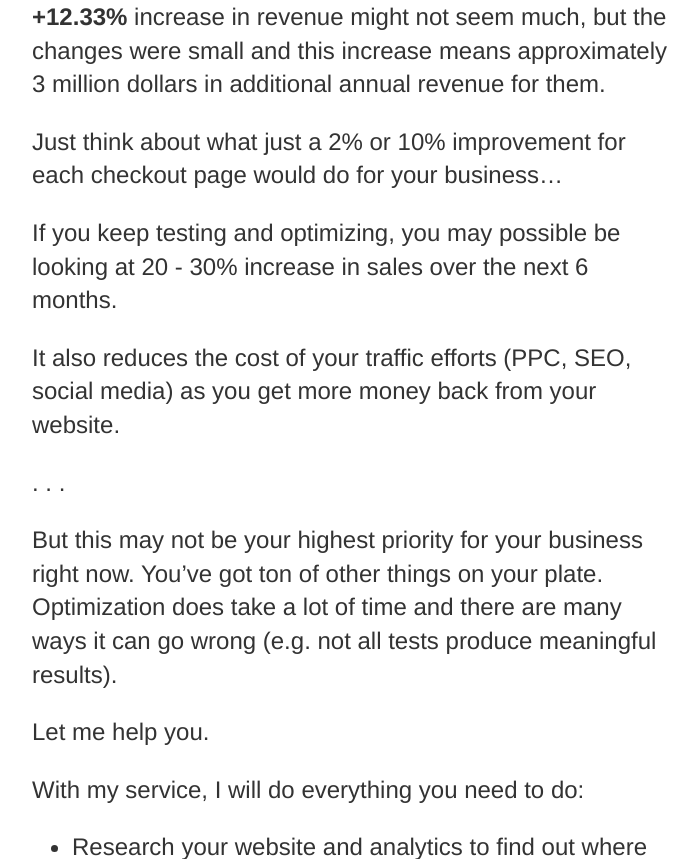
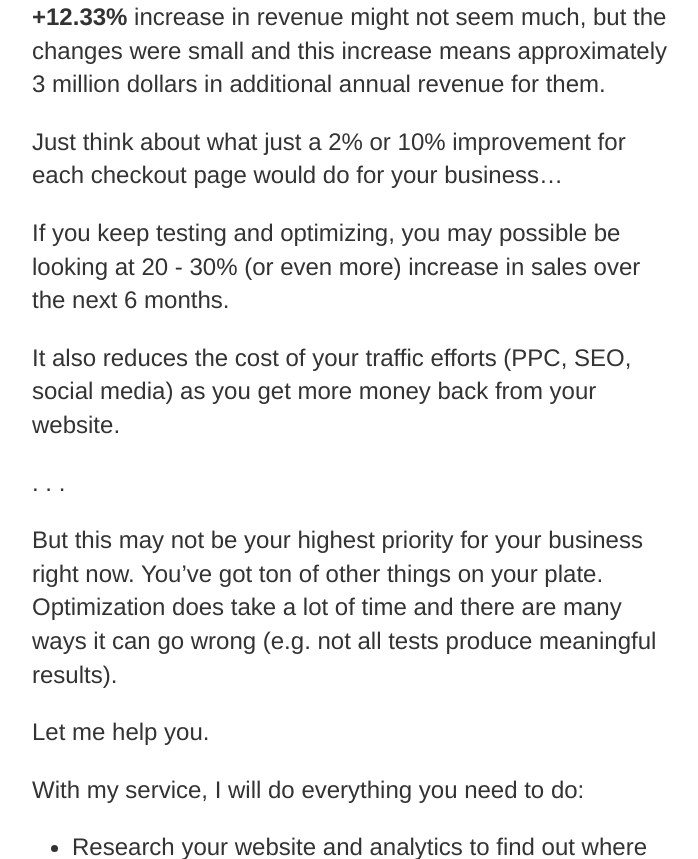
Before and after one commit to emilsw/ew, a Jekyll site: the page built from optimize/slowwatches.md, in a window 1280 px wide and 900 px high, scrolled down 5909 px, cut to the strip 41-900 px from the top of the window. Shown: the whole strip, without its empty margins (288-986 px from the left). Built offline with Jekyll 4.4.1, drawn with Linux system fonts in a browser that asks for light colours.

Commit message:
Update slowwatches.md

```diff
--- a/optimize/slowwatches.md
+++ b/optimize/slowwatches.md
@@ -55,7 +55,7 @@ This is from an actual A/B test. A is the original version, B is the improved ve
 
 Just think about what just a 2% or 10% improvement for each checkout page would do for your business...
 
-If you keep testing and optimizing, you may possible be looking at 20 - 30% increase in sales over the next 6 months.
+If you keep testing and optimizing, you may possible be looking at 20 - 30% (or even more) increase in sales over the next 6 months.
 
 It also reduces the cost of your traffic efforts (PPC, SEO, social media) as you get more money back from your website.
 
```
